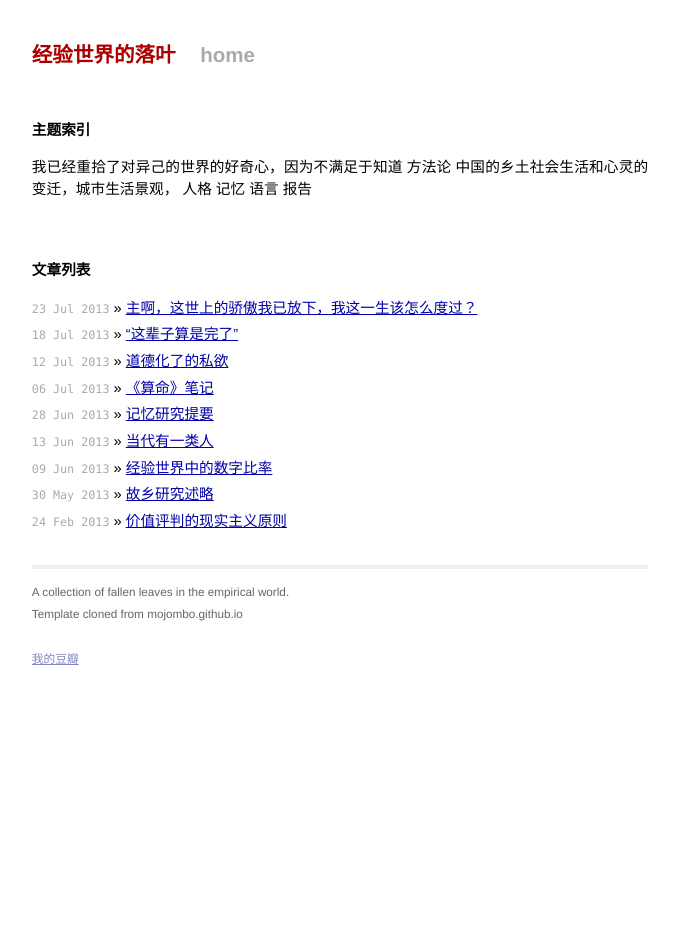
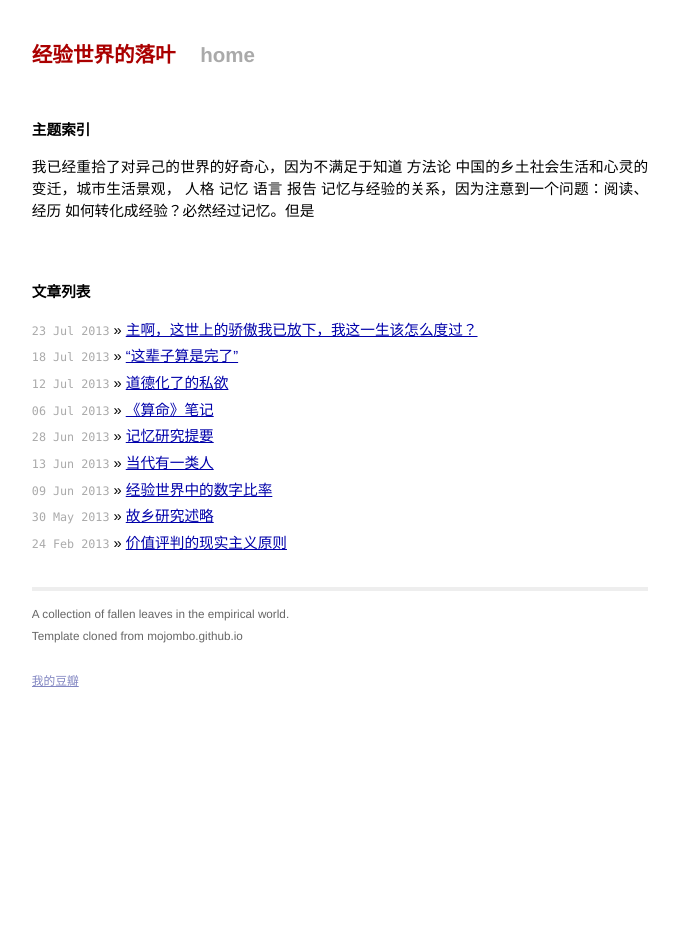
Before and after one commit to Firesletter/firesletter.github.io, a Jekyll site: the page built from index.html, in a window 1280 px wide. Shown: the whole page, without its empty margins (300-979 px from the left). Built offline with Jekyll 4.4.1, drawn with Linux system fonts in a browser that asks for light colours; Markdown is read by kramdown in place of the engine named in the settings.

Commit message:
Update index.html

```diff
--- a/index.html
+++ b/index.html
@@ -8,7 +8,7 @@ title: 经验世界的落叶
 <p>我已经重拾了对异己的世界的好奇心，因为不满足于知道
 方法论
 中国的乡土社会生活和心灵的变迁，城市生活景观，
-  人格  记忆  语言   报告
+  人格  记忆  语言   报告  记忆与经验的关系，因为注意到一个问题：阅读、经历 如何转化成经验？必然经过记忆。但是
 </p></br></br>
 </div>
 <div id="home">
```
